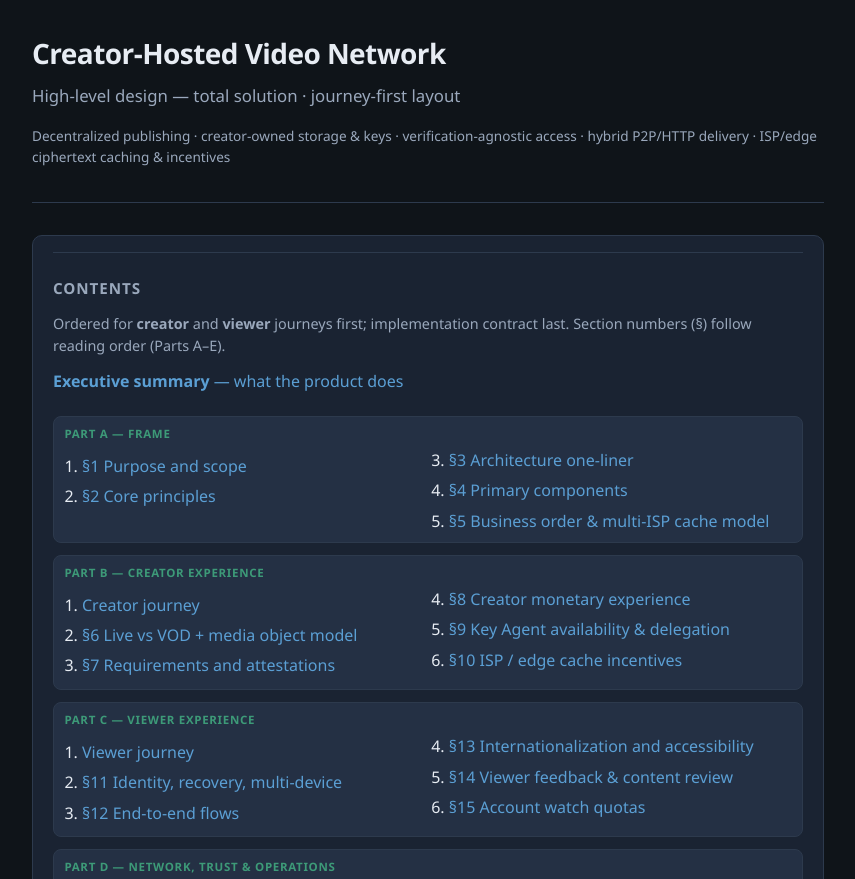
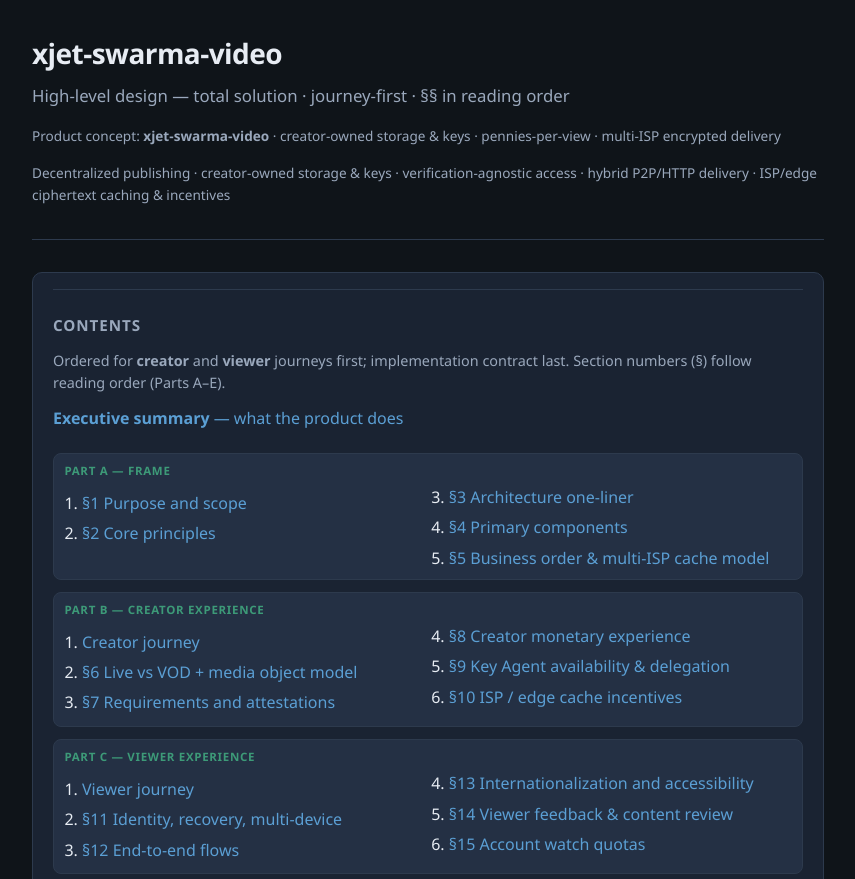
Before and after one commit to christopherwhull/xjet-swarma-video, a plain HTML site: page docs/design.html in a window 1280 px wide. Shown: the top 879 px of the page, without its empty margins (212-1067 px from the left). Drawn offline with Linux system fonts and the light colour scheme.

Commit message:
Brand design HTML as xjet-swarma-video and sync docs.
Title/header/footer product naming; keep §1–§28 reading order; sync home copy.

Co-Authored-By: Warp <agent@warp.dev>

```diff
--- a/docs/design.html
+++ b/docs/design.html
@@ -3,7 +3,7 @@
 <head>
   <meta charset="utf-8" />
   <meta name="viewport" content="width=device-width, initial-scale=1" />
-  <title>Creator-Hosted Video Network — High-Level Design</title>
+  <title>xjet-swarma-video — High-Level Design</title>
   <style>
     :root {
       --bg: #0f1419;
@@ -365,8 +365,9 @@
 <body>
   <div class="wrap">
     <header class="doc-header">
-      <h1>Creator-Hosted Video Network</h1>
-      <p class="subtitle">High-level design — total solution · journey-first layout</p>
+      <h1>xjet-swarma-video</h1>
+      <p class="subtitle">High-level design — total solution · journey-first · §§ in reading order</p>
+      <p class="meta">Product concept: <strong>xjet-swarma-video</strong> · creator-owned storage &amp; keys · pennies-per-view · multi-ISP encrypted delivery</p>
       <p class="meta">
         Decentralized publishing · creator-owned storage &amp; keys · verification-agnostic access ·
         hybrid P2P/HTTP delivery · ISP/edge ciphertext caching &amp; incentives
@@ -2165,6 +2166,7 @@
     </section>
 
     <footer>
+      <p><strong>xjet-swarma-video</strong> high-level design.</p>
       <p>Reading order follows creator and viewer journeys; § numbers match the journey-first reading order.</p>
       <p>High-level design document · implementation-agnostic · access path, delivery path, trust-safety pull path, and creator earnings ledger kept separate by design.</p>
       <p>Parts A–E · sections §1–§28 in reading order ·  File: <code>creator-hosted-video-network-design.html</code></p>
```
